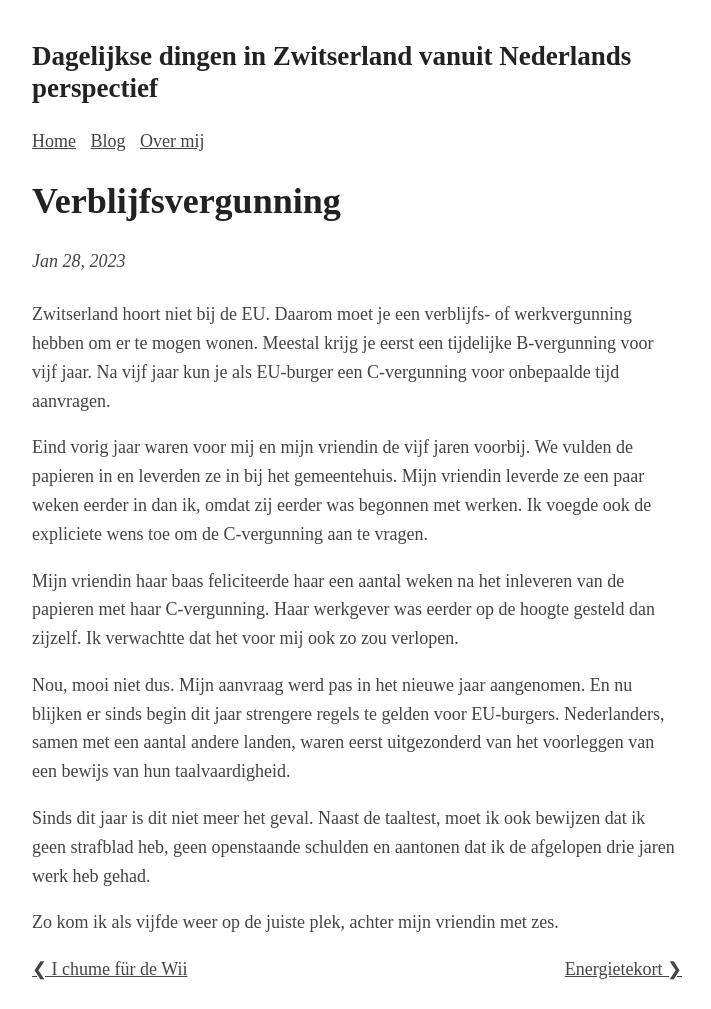
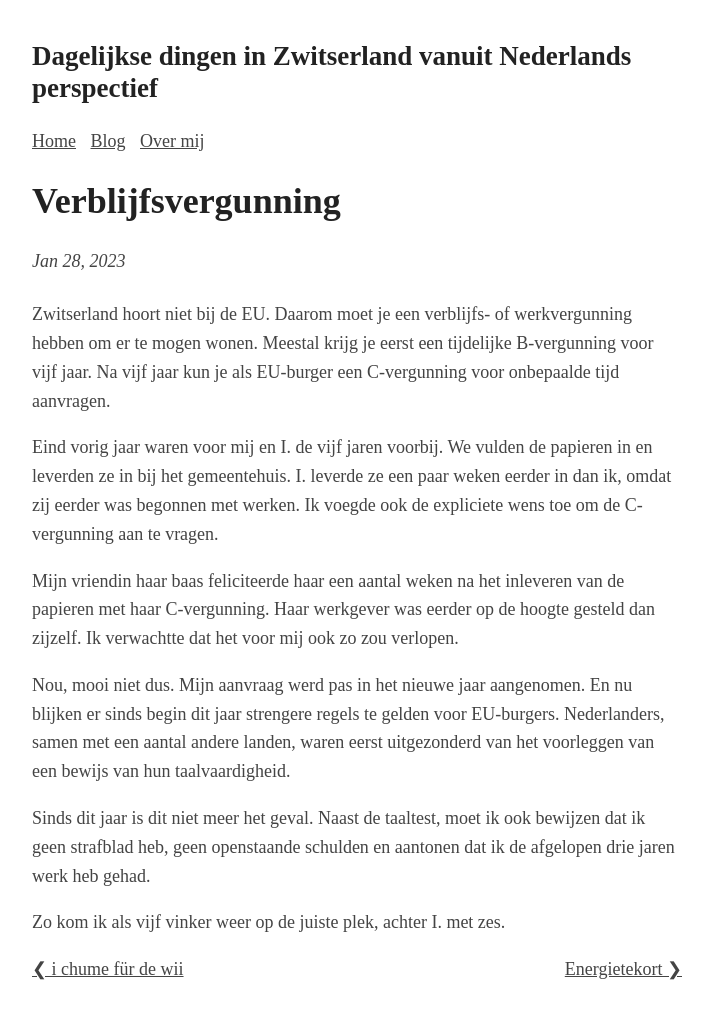
Before and after one commit to Roald87/roaldin.ch, a Jekyll site: the page built from _posts/2023-01-28-verblijfsvergunning.md, in a window 1280 px wide. Shown: the whole page, without its empty margins (283-994 px from the left). Built offline with Jekyll 4.4.1, drawn with Linux system fonts in a browser that asks for light colours; comment, search, counter and statistics services are not loaded.

Commit message:
revert some spelling corrections from chatgpt

```diff
--- a/_posts/2023-01-28-verblijfsvergunning.md
+++ b/_posts/2023-01-28-verblijfsvergunning.md
@@ -5,7 +5,7 @@ title: Verblijfsvergunning
 
 Zwitserland hoort niet bij de EU. Daarom moet je een verblijfs- of werkvergunning hebben om er te mogen wonen. Meestal krijg je eerst een tijdelijke B-vergunning voor vijf jaar. Na vijf jaar kun je als EU-burger een C-vergunning voor onbepaalde tijd aanvragen.
 
-Eind vorig jaar waren voor mij en mijn vriendin de vijf jaren voorbij. We vulden de papieren in en leverden ze in bij het gemeentehuis. Mijn vriendin leverde ze een paar weken eerder in dan ik, omdat zij eerder was begonnen met werken. Ik voegde ook de expliciete wens toe om de C-vergunning aan te vragen.
+Eind vorig jaar waren voor mij en I. de vijf jaren voorbij. We vulden de papieren in en leverden ze in bij het gemeentehuis. I. leverde ze een paar weken eerder in dan ik, omdat zij eerder was begonnen met werken. Ik voegde ook de expliciete wens toe om de C-vergunning aan te vragen.
 
 Mijn vriendin haar baas feliciteerde haar een aantal weken na het inleveren van de papieren met haar C-vergunning. Haar werkgever was eerder op de hoogte gesteld dan zijzelf. Ik verwachtte dat het voor mij ook zo zou verlopen.
 
@@ -13,4 +13,4 @@ Nou, mooi niet dus. Mijn aanvraag werd pas in het nieuwe jaar aangenomen. En nu
 
 Sinds dit jaar is dit niet meer het geval. Naast de taaltest, moet ik ook bewijzen dat ik geen strafblad heb, geen openstaande schulden en aantonen dat ik de afgelopen drie jaren werk heb gehad.
 
-Zo kom ik als vijfde weer op de juiste plek, achter mijn vriendin met zes.
+Zo kom ik als vijf vinker weer op de juiste plek, achter I. met zes.
```
Also changed, not shown: _posts/2023-01-05-oudpapier.md (+1 -1 lines), _posts/2023-01-07-winterwandeling.md (+1 -1 lines), _posts/2023-01-10-zwitserduits.md (+2 -2 lines), _posts/2023-01-23-i-chume-fur-de-wii.md (+2 -2 lines), _posts/2023-02-02-energietekort.md (+2 -2 lines).
